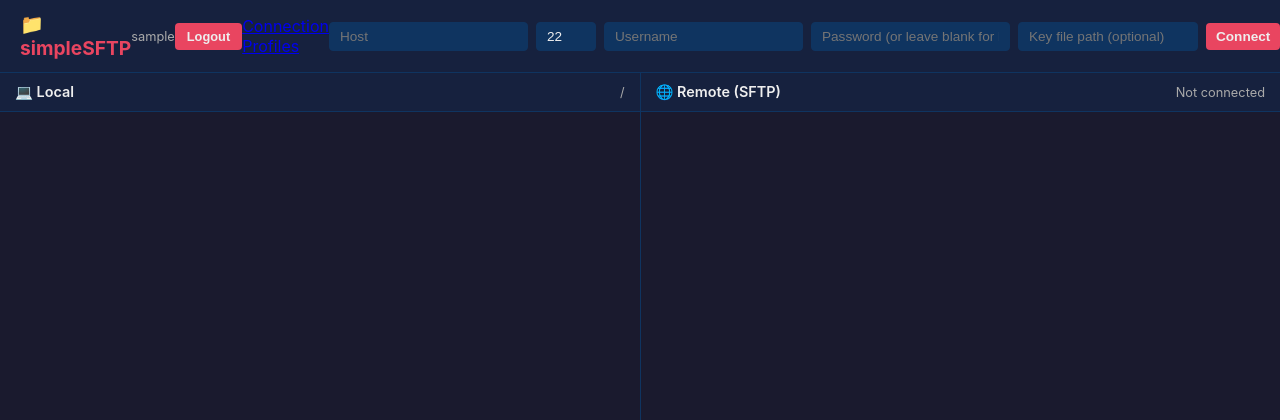
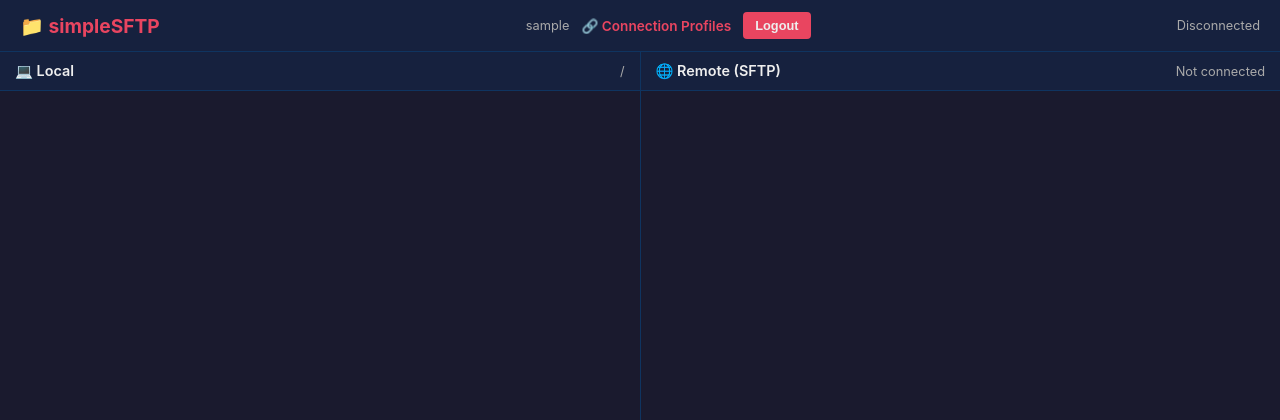
Before and after one commit to svlibertaire-code/simpleSFTP, a Flask app: page / in a window 1280 px wide; the page is wider, and only the part inside the window is pictured. Shown: the top 420 px of that part. Run offline with Flask 3, Linux system fonts and the light colour scheme; the visitor is signed in with stand-in values (Sample User, id 1).

Commit message:
Remove connection credentials form from main page - only use profiles

```diff
--- a/templates/index.html
+++ b/templates/index.html
@@ -149,19 +149,15 @@
 <body>
     <header>
         <h1>📁 simpleSFTP</h1>
-        <span id="user-info" style="color:#aaa; font-size:0.8rem;"></span>
-        <button onclick="logout()" style="width:auto; padding:6px 12px; font-size:0.8rem;">Logout</button>
-        <a href="/profiles">Connection Profiles</a>
-        <form id="connection-form">
-            <input type="text" id="host" placeholder="Host" required>
-            <input type="number" id="port" placeholder="22" value="22" style="width:60px">
-            <input type="text" id="username" placeholder="Username" required>
-            <input type="password" id="password" placeholder="Password (or leave blank for key)">
-            <input type="text" id="keyfile" placeholder="Key file path (optional)" style="width:180px">
-            <button type="submit" id="connect-btn">Connect</button>
-            <button type="button" id="disconnect-btn" class="hidden">Disconnect</button>
-        </form>
-        <span id="status">Disconnected</span>
+        <div style="display:flex; gap:12px; align-items:center;">
+            <span id="user-info" style="color:#aaa; font-size:0.8rem;"></span>
+            <a href="/profiles" style="color:#e94560; text-decoration:none; font-size:0.85rem; font-weight:600;">🔗 Connection Profiles</a>
+            <button onclick="logout()" style="width:auto; padding:6px 12px; font-size:0.8rem;">Logout</button>
+        </div>
+        <div style="display:flex; gap:10px; align-items:center;">
+            <span id="status">Disconnected</span>
+            <button type="button" id="disconnect-btn" class="hidden" onclick="disconnect()">Disconnect</button>
+        </div>
     </header>
 
     <main>
@@ -241,48 +237,15 @@
             window.location = '/login';
         }
 
-        // Connection
-        document.getElementById('connection-form').addEventListener('submit', async (e) => {
-            e.preventDefault();
-            const btn = document.getElementById('connect-btn');
-            btn.disabled = true;
-            btn.textContent = 'Connecting...';
-
-            const res = await fetch('/connect', {
-                method: 'POST',
-                headers: {'Content-Type': 'application/json'},
-                body: JSON.stringify({
-                    host: document.getElementById('host').value,
-                    port: parseInt(document.getElementById('port').value),
-                    username: document.getElementById('username').value,
-                    password: document.getElementById('password').value,
-                    key_filename: document.getElementById('keyfile').value || undefined
-                })
-            });
-            const data = await res.json();
-
-            if (data.success) {
-                connected = true;
-                document.getElementById('status').textContent = `Connected to ${data.message.split(' ')[2]}`;
-                document.getElementById('connect-btn').classList.add('hidden');
-                document.getElementById('disconnect-btn').classList.remove('hidden');
-                loadRemoteList('/');
-            } else {
-                alert('Connection failed: ' + (data.error || 'Unknown error'));
-            }
-            btn.disabled = false;
-            btn.textContent = 'Connect';
-        });
-
-        document.getElementById('disconnect-btn').addEventListener('click', async () => {
+        // Disconnect handler
+        async function disconnect() {
             await fetch('/disconnect', {method: 'POST'});
             connected = false;
             document.getElementById('status').textContent = 'Disconnected';
-            document.getElementById('connect-btn').classList.remove('hidden');
             document.getElementById('disconnect-btn').classList.add('hidden');
             document.getElementById('remote-list').innerHTML = '';
             document.getElementById('remote-path').textContent = 'Not connected';
-        });
+        }
 
         // Local file listing
         async function loadLocalList(path) {
@@ -490,7 +453,6 @@
             if (data.connected) {
                 connected = true;
                 document.getElementById('status').textContent = `Connected to ${data.host}:${data.port}`;
-                document.getElementById('connect-btn').classList.add('hidden');
                 document.getElementById('disconnect-btn').classList.remove('hidden');
                 loadRemoteList(data.cwd || '/');
             }
```
